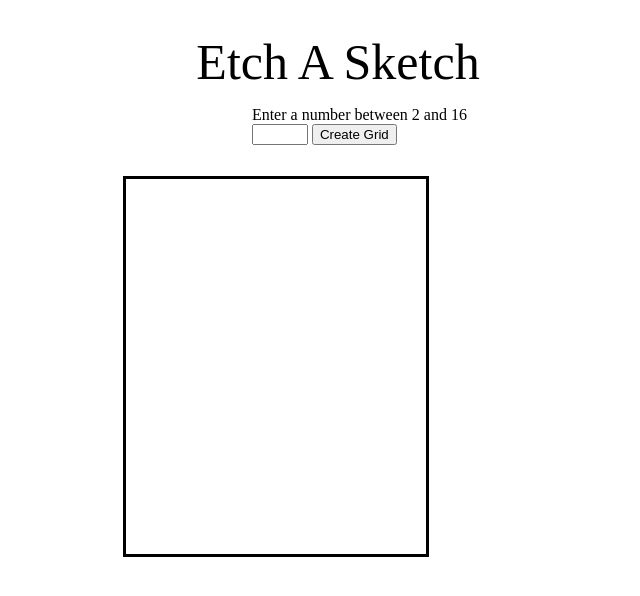
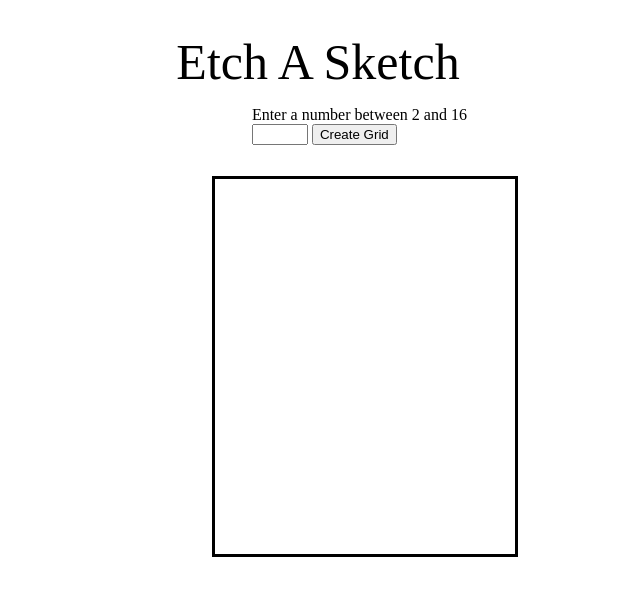
Before and after one commit to linkonsat/etchasketch, a plain HTML site: page index.html in a window 1280 px wide. Shown: the whole page, without its empty margins (302-942 px from the left). Drawn offline with Linux system fonts and the light colour scheme.

Commit message:
slight heading changes

```diff
--- a/javastyle.js
+++ b/javastyle.js
@@ -59,7 +59,7 @@ removeold(y)
 
     for (i = 0; i <= start -1; i++) {
        let cellitems = y.item(i).children
-       console.log(cellitems)
+
   for (b =0; b <= cellitems.length - 1; b++) {
       let z = cellitems.item(b)
       z.addEventListener( "mouseover", function onmousehold(){ z.style.backgroundColor = "purple"
--- a/style.css
+++ b/style.css
@@ -5,13 +5,14 @@
     width: 300px;
     display: grid;
 
-    margin-left: 33%;
+    margin-left: 40%;
 }
 
 .pagetitle {
     padding-top: 25px;
    font-size: 50;
     text-align: center;
+    margin-right: 40px;
 }
 
 .divcreator {
```
